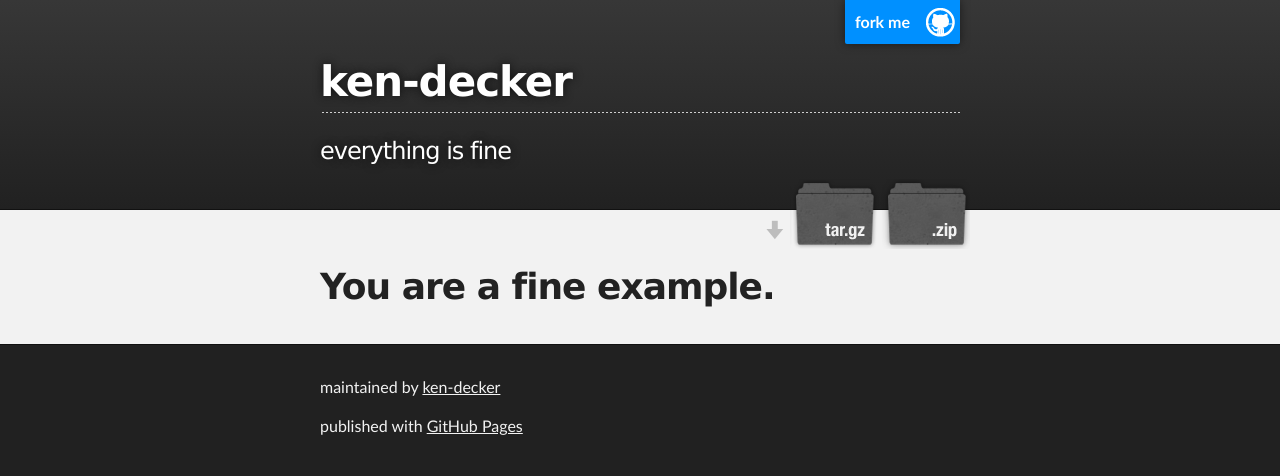
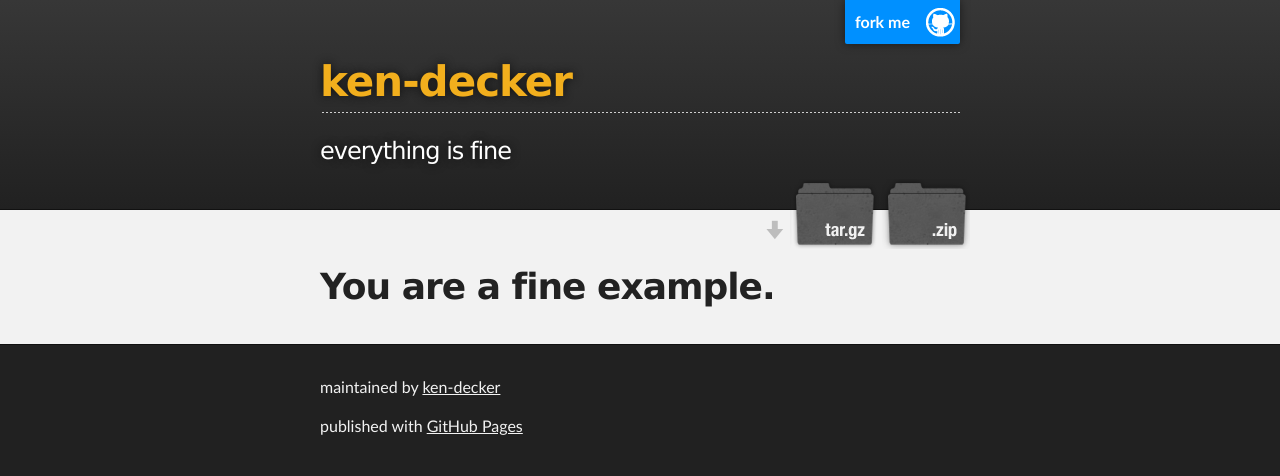
Before and after one commit to ken-decker/fine-example, a plain HTML site: page index.html in a window 1280 px wide. Drawn offline with Linux system fonts and the light colour scheme.

Commit message:
Update stylesheet.css

```diff
--- a/stylesheets/stylesheet.css
+++ b/stylesheets/stylesheet.css
@@ -301,7 +301,7 @@ Full-Width Styles
 
 #project_title {
   margin: 0;
-  color: #fff;
+  color: #f2af1d;
   font-size: 42px;
   font-weight: 700;
   text-shadow: #111 0px 0px 10px;
```
